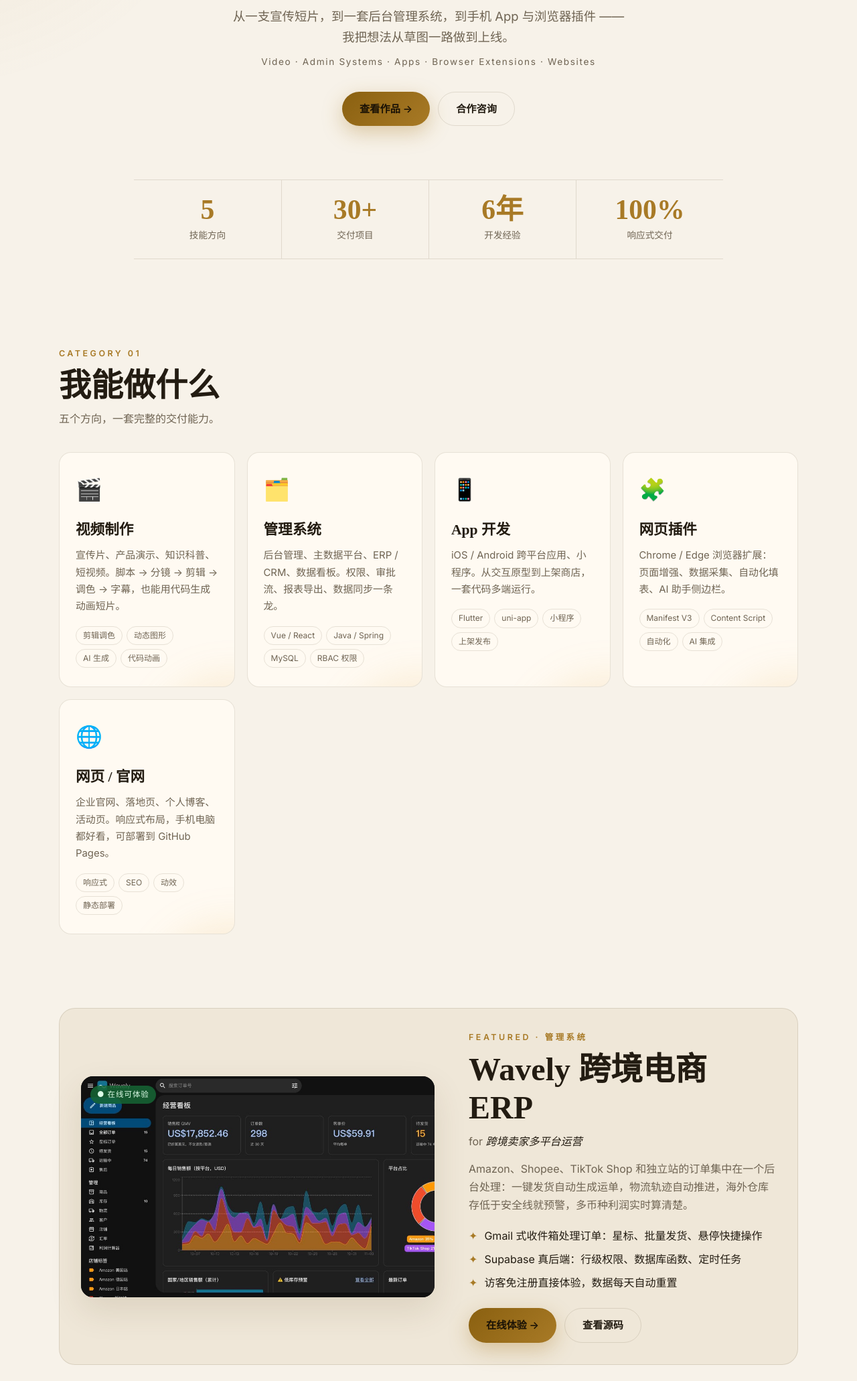
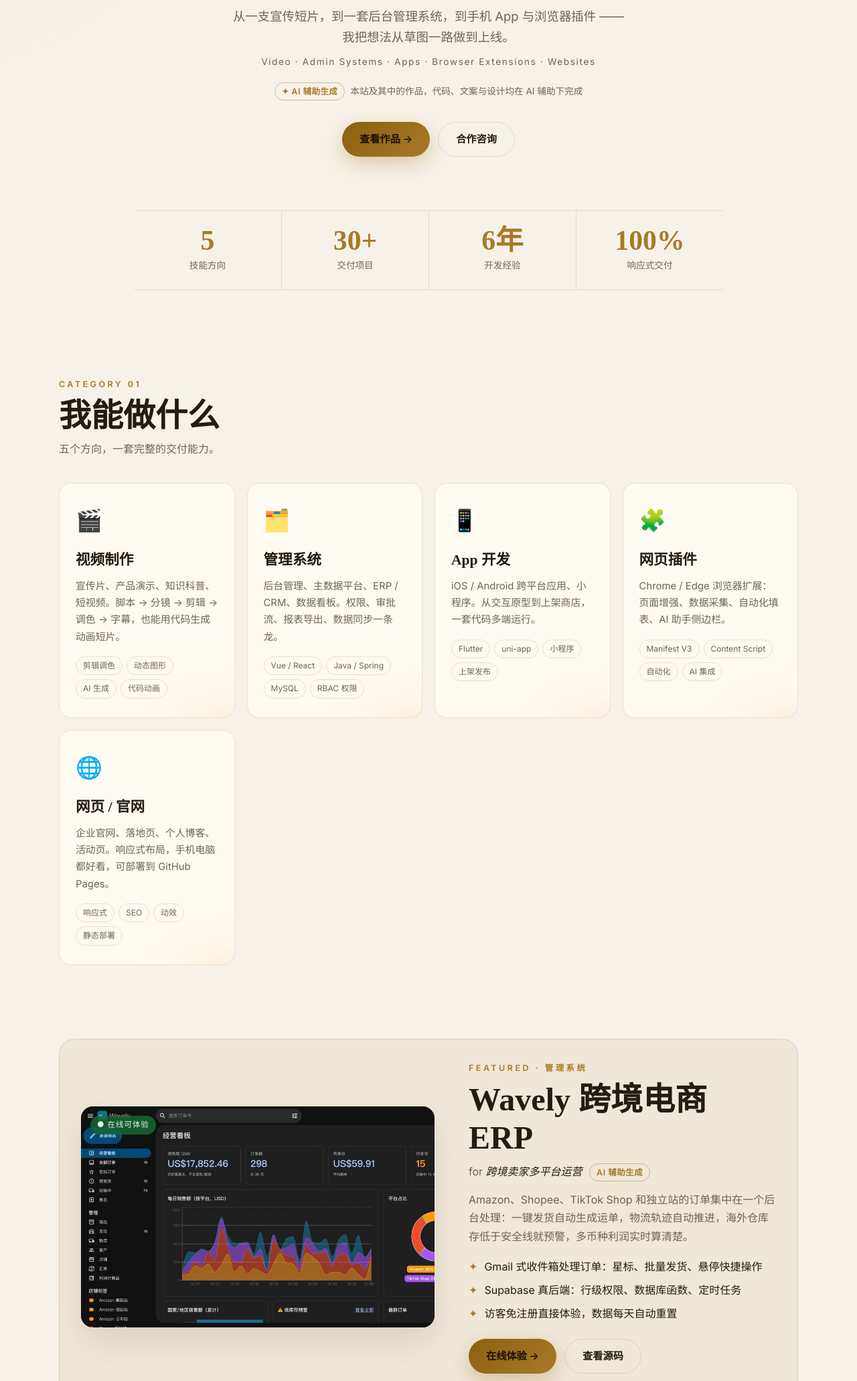
Before and after one commit to xiaozhuangping-cpu/xiaozhuangping-cpu.github.io, a plain HTML site: page index.html in a window 1280 px wide. Shown: the part 460-2522 px from the top of the page at 67% size. Drawn offline with Linux system fonts and the light colour scheme.

Commit message:
docs: 标注内容与作品均为 AI 辅助生成
Co-Authored-By: Claude Opus 5.5 <noreply@anthropic.com>

```diff
--- a/index.html
+++ b/index.html
@@ -36,6 +36,7 @@
       <h1 class="hero-title reveal">一个人，<br /><em>做完整的产品。</em></h1>
       <p class="hero-sub reveal">从一支宣传短片，到一套后台管理系统，到手机 App 与浏览器插件 ——<br class="hide-sm" />我把想法从草图一路做到上线。</p>
       <p class="hero-en reveal">Video · Admin Systems · Apps · Browser Extensions · Websites</p>
+      <p class="ai-note reveal"><span>✦ AI 辅助生成</span>本站及其中的作品，代码、文案与设计均在 AI 辅助下完成</p>
       <div class="hero-cta reveal">
         <a class="btn btn-primary" href="#works">查看作品 →</a>
         <a class="btn btn-ghost" href="#contact">合作咨询</a>
@@ -101,7 +102,7 @@
         <div class="featured-text">
           <p class="eyebrow">Featured · 管理系统</p>
           <h2>Wavely 跨境电商 ERP</h2>
-          <p class="credit">for <em>跨境卖家多平台运营</em></p>
+          <p class="credit">for <em>跨境卖家多平台运营</em> <span class="ai-chip">AI 辅助生成</span></p>
           <p>Amazon、Shopee、TikTok Shop 和独立站的订单集中在一个后台处理：一键发货自动生成运单，物流轨迹自动推进，海外仓库存低于安全线就预警，多币种利润实时算清楚。</p>
           <ul class="bullets">
             <li>Gmail 式收件箱处理订单：星标、批量发货、悬停快捷操作</li>
@@ -165,7 +166,7 @@
   </main>
 
   <footer class="footer">
-    <p>© <span id="year"></span> 小庄 Studio · Built with HTML / CSS / JS · Hosted on GitHub Pages</p>
+    <p>© <span id="year"></span> 小庄 Studio · Built with HTML / CSS / JS · Hosted on GitHub Pages<br />本站内容与作品均为 AI 辅助生成（使用 Claude Code），由作者策划与发布。</p>
     <a href="#top">回到顶部 ↑</a>
   </footer>
 
--- a/main.js
+++ b/main.js
@@ -36,7 +36,7 @@ grid.innerHTML = WORKS.map((w, i) => `
   <article class="work-card reveal" data-cat="${w.cat}" data-i="${i}" tabindex="0" role="button" aria-label="${w.title}">
     ${thumbHtml(w)}
     <div class="work-body">
-      <p class="eyebrow">${CAT_NAME[w.cat]}</p>
+      <p class="eyebrow">${CAT_NAME[w.cat]} · <span class="ai-tag">AI 辅助生成</span></p>
       <h3>${w.title}</h3>
       <p class="credit">for <em>${w.for}</em></p>
       <p>${w.desc}</p>
@@ -69,7 +69,7 @@ function openModal(i) {
   $('#modalMedia').innerHTML = w.gallery
     ? `<div class="gallery">${w.gallery.map(src => `<img src="${src}" alt="${w.title} 截图" loading="lazy" />`).join('')}</div>`
     : `<div class="thumb" style="--h:${w.hue}">${w.icon}</div>`;
-  $('#modalCat').textContent = `${CAT_NAME[w.cat]} · for ${w.for}`;
+  $('#modalCat').textContent = `${CAT_NAME[w.cat]} · for ${w.for} · AI 辅助生成`;
   $('#modalTitle').textContent = w.title;
   $('#modalDesc').textContent = w.desc;
   $('#modalTags').innerHTML = w.tags.map(t => `<li>${t}</li>`).join('');
--- a/style.css
+++ b/style.css
@@ -172,6 +172,12 @@ main { max-width: 1200px; margin: 0 auto; padding: 0 clamp(16px, 5vw, 48px); }
 .bullets { list-style: none; margin-top: 18px; display: grid; gap: 8px; }
 .bullets li::before { content: "✦"; color: var(--gold); margin-right: 10px; }
 
+/* AI disclosure */
+.ai-note { margin: 18px auto 0; font-size: .85rem; color: var(--muted); display: flex; flex-wrap: wrap; justify-content: center; align-items: center; gap: 8px; }
+.ai-note span, .ai-chip { display: inline-block; padding: 2px 10px; border-radius: 999px; border: 1px solid color-mix(in srgb, var(--gold) 45%, transparent); color: var(--gold); font-size: .78rem; font-weight: 600; letter-spacing: .04em; font-style: normal; }
+.ai-chip { margin-left: 6px; vertical-align: middle; }
+.ai-tag { color: var(--muted); letter-spacing: .08em; }
+
 /* Real screenshots */
 .featured-media.shot { padding: 0; display: block; background: #111; box-shadow: var(--shadow); transition: transform .3s; }
 .featured-media.shot:hover { transform: translateY(-4px); }
```
Also changed, not shown: 1 other file.
